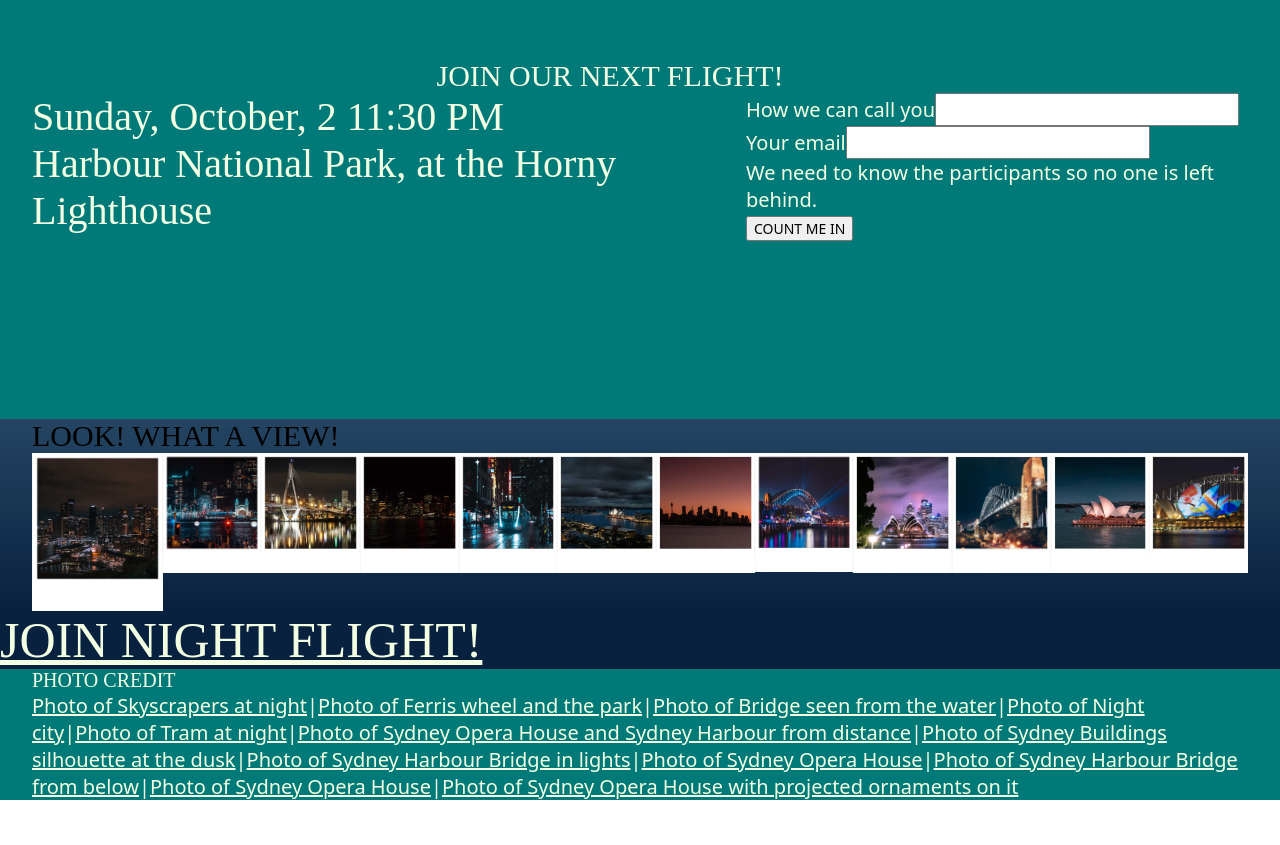
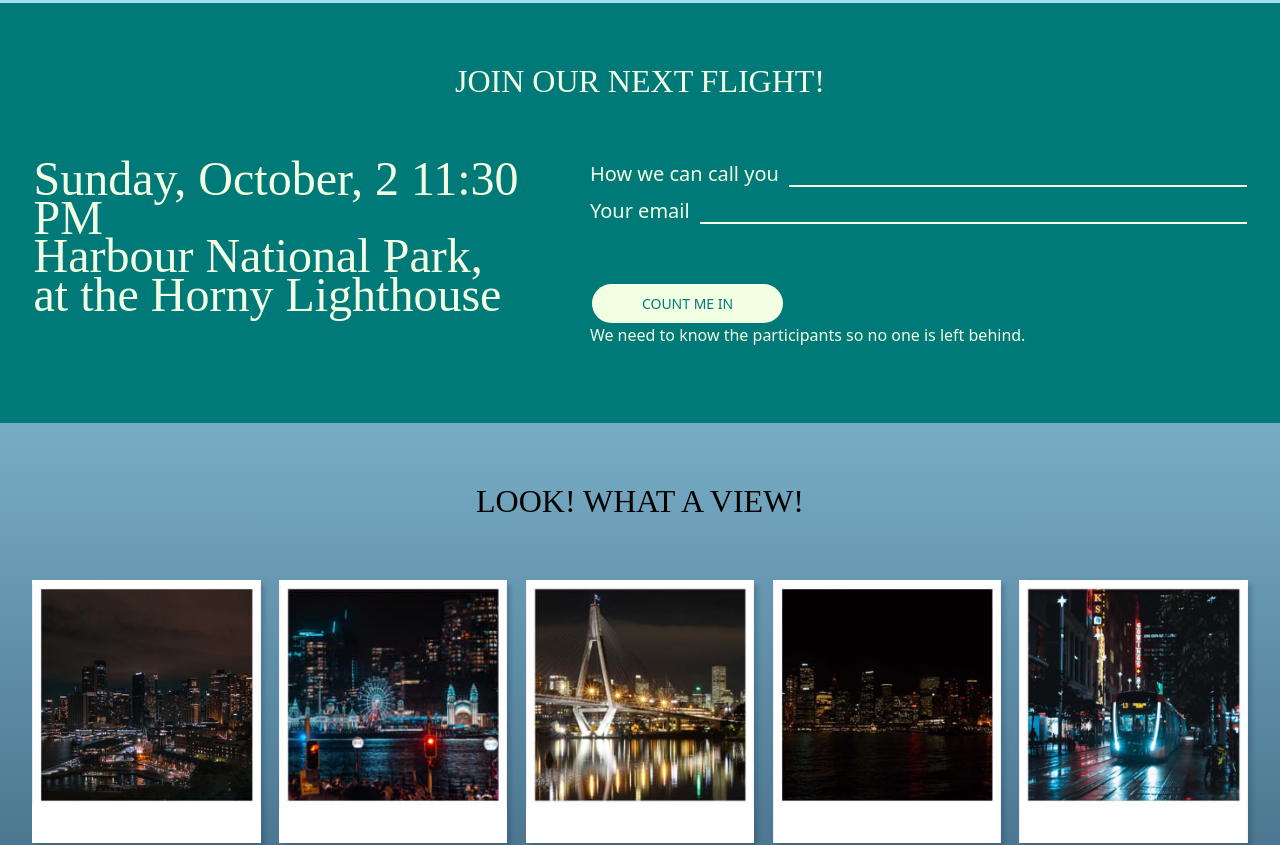
Before and after one commit to zverolen/project-local-club, a React (Vite) app: page / in a window 1280 px wide. Shown: the part 1420-2265 px from the top of the page. Before the commit the page ends 2220 px from the top, so only its background shows below. Built offline with nearby package versions, Linux system fonts and the light colour scheme; a web font is replaced by a local one.

Commit message:
Update styles

```diff
--- a/src/components/gallery/Gallery.jsx
+++ b/src/components/gallery/Gallery.jsx
@@ -2,7 +2,7 @@ export default function Gallery() {
   return (
     <section className="gallery">
       <h2><span className="visually-hidden">Photos of Sydney at night. </span>Look! What a View!</h2>
-      <div style={{display: 'flex'}}>
+      <div>
         <div>
             <img
               sizes="
--- a/src/styles/color.css
+++ b/src/styles/color.css
@@ -6,6 +6,7 @@
   --blueDark: hsla(213,77%,14%,1);
   --tilt: #007A78;
   --greenLight: #F2FFE3;
+  --shadow: #08213f2f;
 
   --text-color-primary: var(--black);
   --text-color-secondary: var(--greenLight);
@@ -15,6 +16,9 @@
   --background-primary-fallback: var(--yellow);
   --background-secondary: var(--tilt);
   --background-dark: var(--blueDark);
+
+  --button-text-color: var(--background-secondary);
+  --button-background-color: var(--text-color-secondary);
 }
 
 /* background: hsla(54,62%,85%,1);
--- a/src/styles/common.css
+++ b/src/styles/common.css
@@ -111,7 +111,7 @@ header img {
 }
 
 .signup h2 {
-  margin-inline-end: var(--signupHeadingMargin);
+  margin-block-end: var(--signupHeadingMargin);
 
   text-align: center;
 }
@@ -121,13 +121,100 @@ header img {
   justify-content: center;
 }
 
+.signup > div > div > div:nth-child(1) {
+  width: var(--signupDetailsWidth);
+  margin-inline-end: var(--signupDetailsMargin);
+
+  font-size: var(--dateFontSize);
+  line-height: var(--lineHeightScript);
+}
+
+.signup > div > div > div:nth-child(2) {
+  width: var(--signupFormWidth);
+  margin-inline-start: var(--signupFormMargin);
+}
+
 .signup form {
   font-size: var(--formFontSizePrimary);
 }
 
+.signup form > div {
+  display: flex;
+  align-items: flex-end;
+
+  margin-block-end: var(--inputGroupMargin);
+}
+
+.signup label {
+  display: inline-block;
+
+  margin-inline-end: var(--labelMargin);
+}
+
+.signup input {
+  flex-grow: var(--inputFlexGrow);
+
+  display: inline-block;
+
+  border: none;
+  border-bottom: var(--input-border-bottom);
+
+  background-color: transparent;
+}
+
 .signup button {
+  position: absolute;
+  bottom: var(--buttonBottom);
+
+  display: block;
+  padding: var(--buttonPaddingBlock) var(--buttonPaddingInline);
+  margin-inline-start: var(--buttonMargin);
+
   font-size: var(--buttonFontSizePrimary);
   text-transform: var(--caps);
+
+  color: var(--button-text-color);
+  background-color: var(--button-background-color);
+
+  border: none;
+  border-radius: var(--buttonBorderRadius);
+
+  transition-property: color, background-color;
+  transition-duration: var(--transitionSpeed);
+
+  cursor: pointer;
+}
+
+.signup form p:nth-of-type(2) {
+  margin-block-start: var(--singupNoteMargin);
+
+  font-size: var(--signupNoteFontSize);
+}
+
+.gallery {
+  padding-block: var(--galleryPaddingTop) var(--galleryPaddingBottom);
+
+  text-align: center;
+}
+
+.gallery > div {
+  display: grid;
+  grid-template-columns: var(--galleryGrid);
+  column-gap: var(--galleryGapColum);
+  row-gap: var(--galleryGapRow);
+
+  margin-block-start: var(--galleryMargin);
+}
+
+.gallery > div > div {
+  box-shadow: var(--galleryShadow);
+  overflow: hidden;
+}
+
+.gallery img {
+  display: block;
+  width: var(--fullWidth);
+  height: auto;
 }
 
 footer {
@@ -139,14 +226,34 @@ footer, footer h2 {
 }
 
 footer > div:nth-child(1) {
+  padding-block-end: var(--ctaPaddingBottom);
+
+  text-align: center;
+
   background-color: var(--background-dark);
 }
 
 footer > div:nth-child(2) {
+  padding-block: var(--footerPaddingTop) var(--footerPaddingBottom);
   background-color: var(--background-secondary);
+}
+
+footer a {
+  line-height: var(--lineHeightBig);
+  transition-property: color;
+  transition-duration: var(--transitionSpeed);
+}
+
+footer span {
+  margin-inline-start: var(--deviderMargin);
 }
 
 footer a:only-child {
   font-size: var(--ctaFontSize);
   text-transform: var(--caps);
+  line-height: normal;
 }
+
+footer h2 {
+  margin-block-end: var(--footerHeadingMargin);
+}
--- a/src/styles/reset.css
+++ b/src/styles/reset.css
@@ -19,6 +19,10 @@ a {
   color: inherit;
 }
 
+button {
+  font-family: inherit;
+}
+
 ul[role='list'],
 ol[role='list'] {
   list-style: none;
@@ -37,11 +41,6 @@ img {
   display: block;
 }
 
-input, button,
-textarea, select {
-  font: inherit;
-}
-
 :target {
   scroll-margin-block: 5ex;
 }
--- a/src/styles/tokens.css
+++ b/src/styles/tokens.css
@@ -9,18 +9,22 @@
   --mainHeadingFontSize: calc(60 / 16 * 1rem);
   --textFontSizePrimary: calc(30 / 16 * 1rem);
   --textFontSizeSecondary: calc(40 / 16 * 1rem);
-  --subheadingFontSizePrimary: var(--textFontSizePrimary);
+  --subheadingFontSizePrimary: calc(32 / 16 * 1rem);
   --descriptionFontSizeBig: calc(42 / 16 * 1rem);
+  --dateFontSize: calc(48 / 16 * 1rem);
   --formFontSizePrimary: calc(20 / 16 * 1rem);
   --buttonFontSizePrimary: calc(14 / 16 * 1rem);
+  --signupNoteFontSize: 1rem;
   --ctaFontSize: calc(50 / 16 * 1rem);
   --footerFontSize: var(--formFontSizePrimary);
 
   --fontWeightRegular: 400;
   --fontWeightLight: 300;
 
+  --lineHeightScript: 0.8;
   --lineHeightSmall: 1;
   --lineHeightDescription: 1.8;
+  --lineHeightBig: 1.6;
 
   --caps: uppercase;
 
@@ -28,6 +32,7 @@
 
   --siteWidth: 95%;
   --siteWIdthMax: calc(1352 / 16 * 1rem);
+  --fullWidth: 100%;
 
   --headerWidth: calc(800 / 16 * 1rem);
   --headerPadding: calc(100 / 16 * 1rem);
@@ -50,9 +55,53 @@
   --signupHeadingMargin: var(--signupPaddingTop);
   --signupDetailsWidth: 40%;
   --signupDetailsMargin: calc(35 / 16 * 1rem);
+  --signupFormWidth: 54%;
+  --signupFormMargin: var(--signupDetailsMargin);
+  --singupNoteMargin: calc(100 / 16 * 1rem);
+
+  --inputGroupMargin: calc(10 / 16 * 1rem);
+  --labelMargin: var(--inputGroupMargin);
+
+  --buttonPaddingBlock: calc(10 / 16 * 1rem);
+  --buttonPaddingInline: calc(50 / 16 * 1rem);
+  --buttonMargin: calc(2 / 16 * 1rem);
+
+  --galleryPaddingTop: calc(60 / 16 * 1rem);
+  --galleryPaddingBottom: calc(100 / 16 * 1rem);
+  --galleryGrid: repeat(5,1fr);
+  --galleryGapRow: 2.5%;
+  --galleryGapColum: 1.5%;
+  --galleryMargin: calc(60 / 16 * 1rem);
+
+  --ctaPaddingBottom: calc(100 / 16 * 1rem);
+
+  --footerPaddingTop: calc(30 / 16 * 1rem);
+  --footerPaddingBottom: calc(40 / 16 * 1rem);
+
+  --footerHeadingMargin: 1rem;
+
+  --deviderMargin: calc(2 / 16 * 1rem);
 
   /* Primitive | Layout */
   --centeringMargin: auto;
+
+  --inputFlexGrow: 1;
+
+  /* Primitive | Position */
+  --buttonBottom: calc(100 / 16 * 1rem);
+
+  /* Primitive | Outlining */
+
+  --inputBorderWidth: calc(2 / 16 * 1rem);
+  --buttonBorderRadius: calc(20 / 16 * 1rem);
+
+  /* Primitive | Transition */
+
+  --transitionSpeed: 0.5s;
+
+  /* Primitive | Shadow */
+
+  --galleryShadow: 0.25rem 0.25rem 0.25rem var(--shadow);
 
   /* Semantic | Font */
 
@@ -60,6 +109,9 @@
   --heading-font-family: var(--fontHeading), serif;
   --secondary-font-family: var(--fontScript), cursive;
 
+  /* Semantic | Outlining */
+  --input-border-bottom: var(--inputBorderWidth) solid var(--text-color-secondary);
+
   /* Semantic | Layout */
 
 
```
